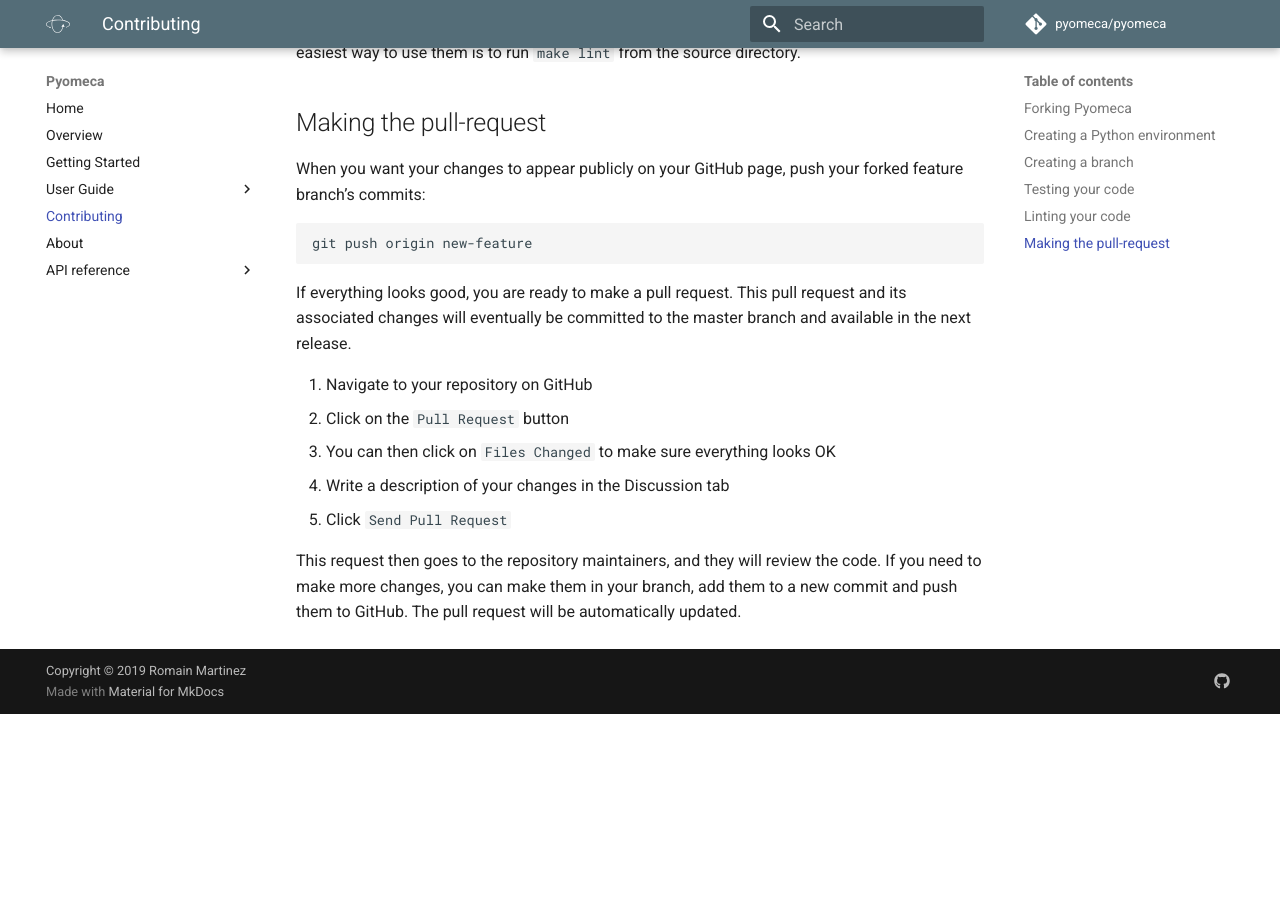
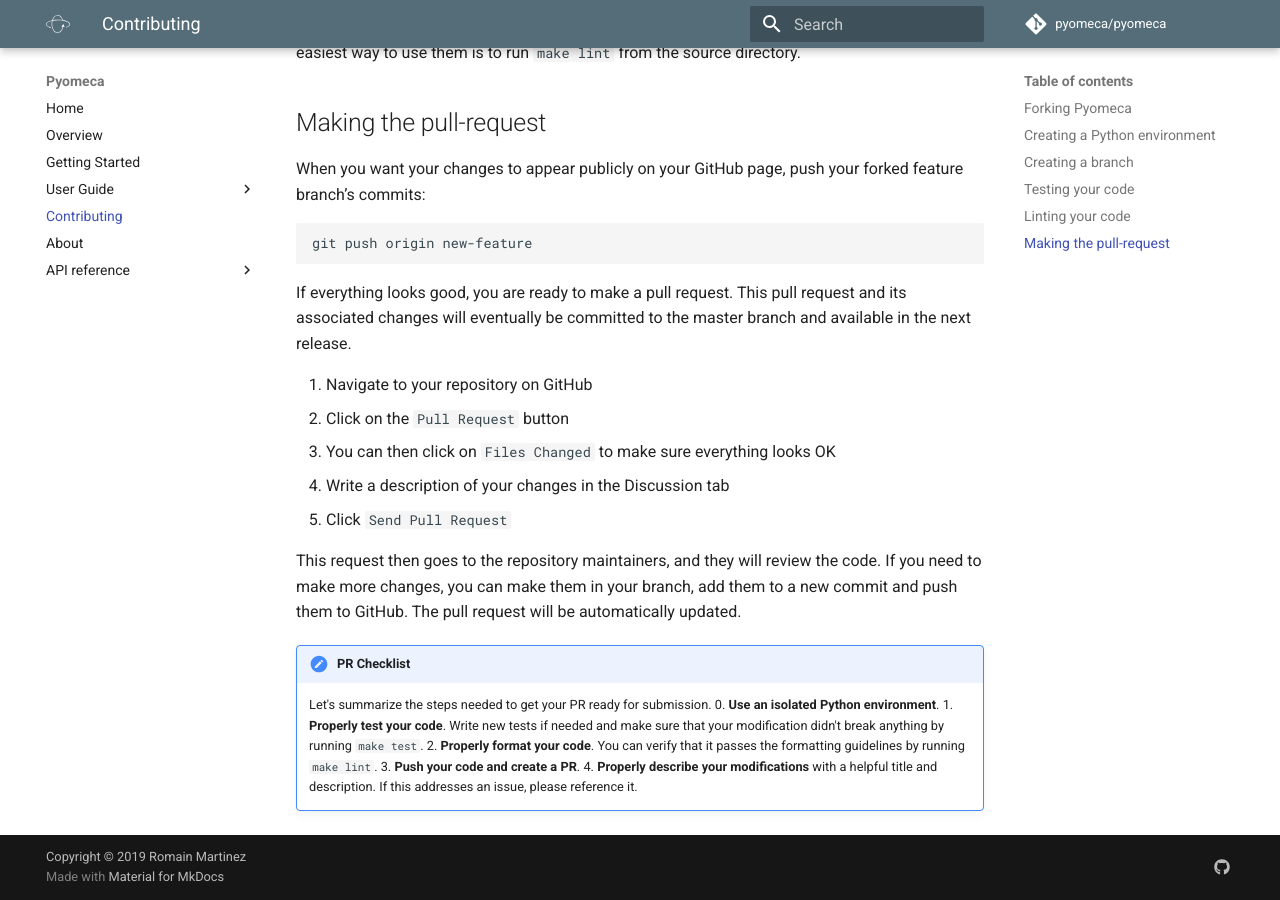
Before and after one commit to pyomeca/pyomeca, an MkDocs documentation site: the page built from docs/contributing.md, in a window 1280 px wide and 900 px high, scrolled down 1399 px. Built offline with MkDocs 1.6.1 and Material for MkDocs 9.7.7, drawn with Linux system fonts in a browser that asks for light colours; comment, search, counter and statistics services are not loaded; before the commit the page ends 2113 px from its top, so only the background shows below that.

Commit message:
add PR checklist

```diff
--- a/docs/contributing.md
+++ b/docs/contributing.md
@@ -72,3 +72,12 @@ This pull request and its associated changes will eventually be committed to the
 This request then goes to the repository maintainers, and they will review the code.
 If you need to make more changes, you can make them in your branch, add them to a new commit and push them to GitHub.
 The pull request will be automatically updated.
+
+!!! note "PR Checklist"
+
+    Let's summarize the steps needed to get your PR ready for submission.
+    0. **Use an isolated Python environment**.
+    1. **Properly test your code**. Write new tests if needed and make sure that your modification didn't break anything by running `make test`.
+    2. **Properly format your code**. You can verify that it passes the formatting guidelines by running `make lint`.
+    3. **Push your code and create a PR**.
+    4. **Properly describe your modifications** with a helpful title and description. If this addresses an issue, please reference it.
```
